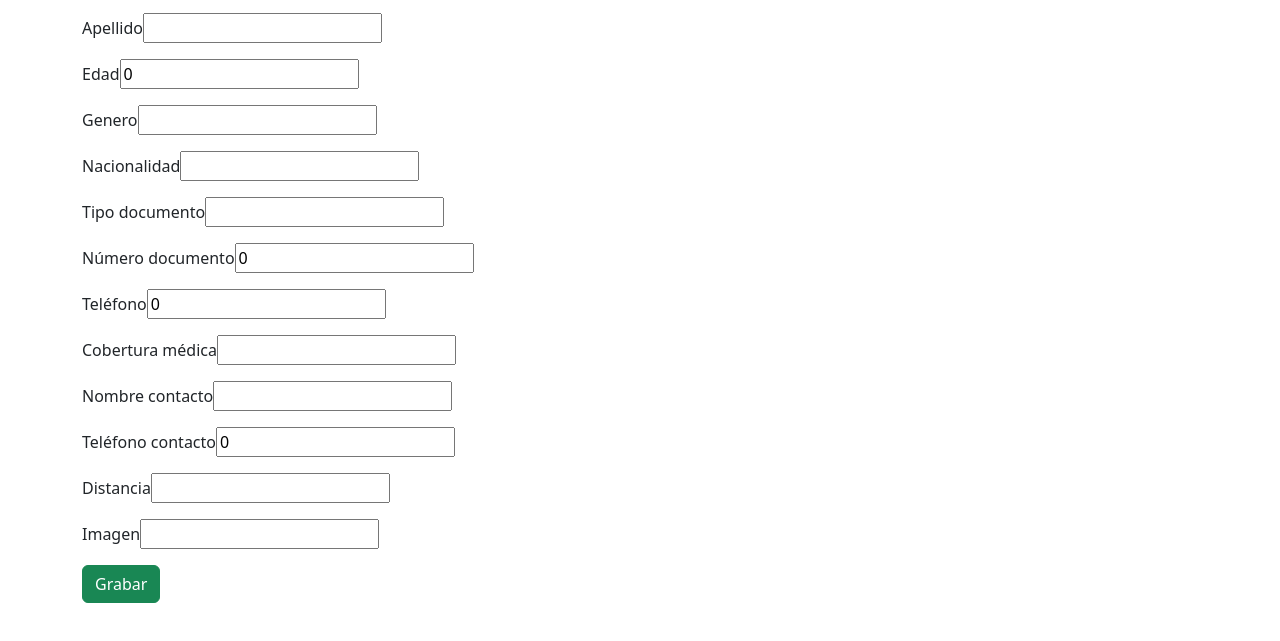
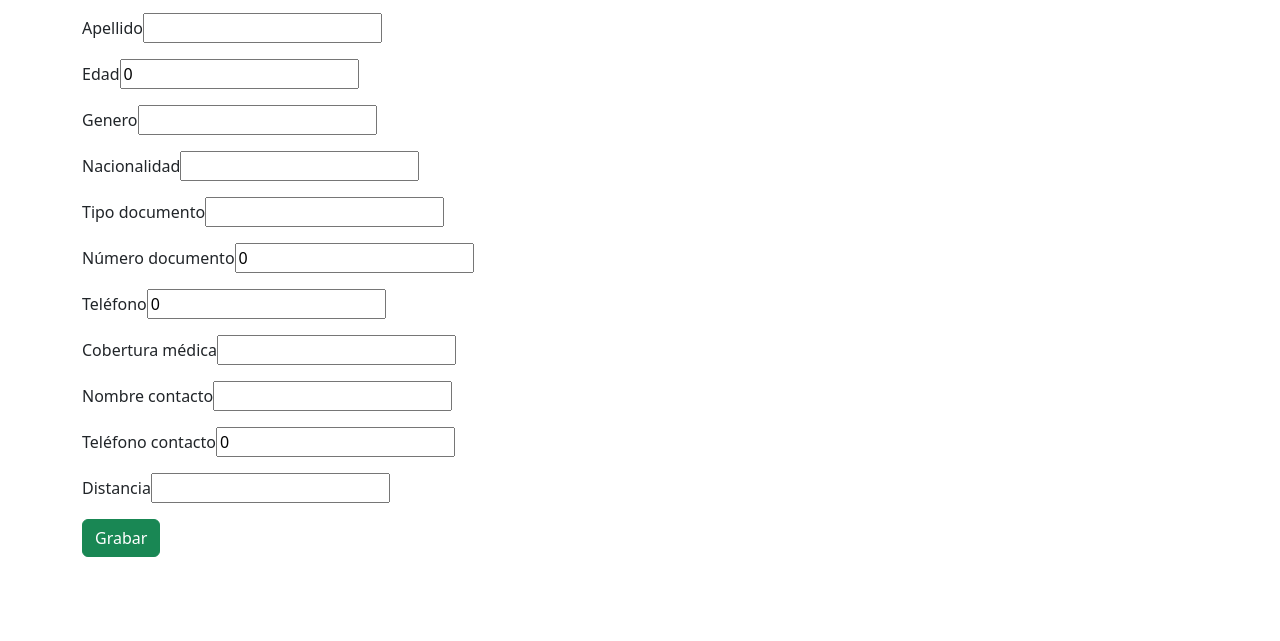
Before and after one commit to Edu-Chayle/cac---full-stack-python---proyecto-final, a plain HTML site: page front-end/producto_nuevo.html in a window 1280 px wide. Shown: the part 89-730 px from the top of the page. Drawn offline with nearby package versions, Linux system fonts and the light colour scheme; no server answers.

Commit message:
Update producto_nuevo.html

```diff
--- a/front-end/producto_nuevo.html
+++ b/front-end/producto_nuevo.html
@@ -67,11 +67,6 @@ crossorigin="anonymous">
     <label for="distancia">Distancia</label>
     <input type="text" name="distancia" id="distancia" v-model="distancia">
     </div>
-    <div class="mb-3">
-    <label for="imagen">Imagen</label>
-    <input type="text" name="imagen" id="imagen" v-model="imagen">
-    <img width="100" :src="imagen" alt="">
-    </div>
 <button type="button" class="btn btn-success" v-on:click="grabar()">Grabar</button>
 </form></div>
 </main>
```
